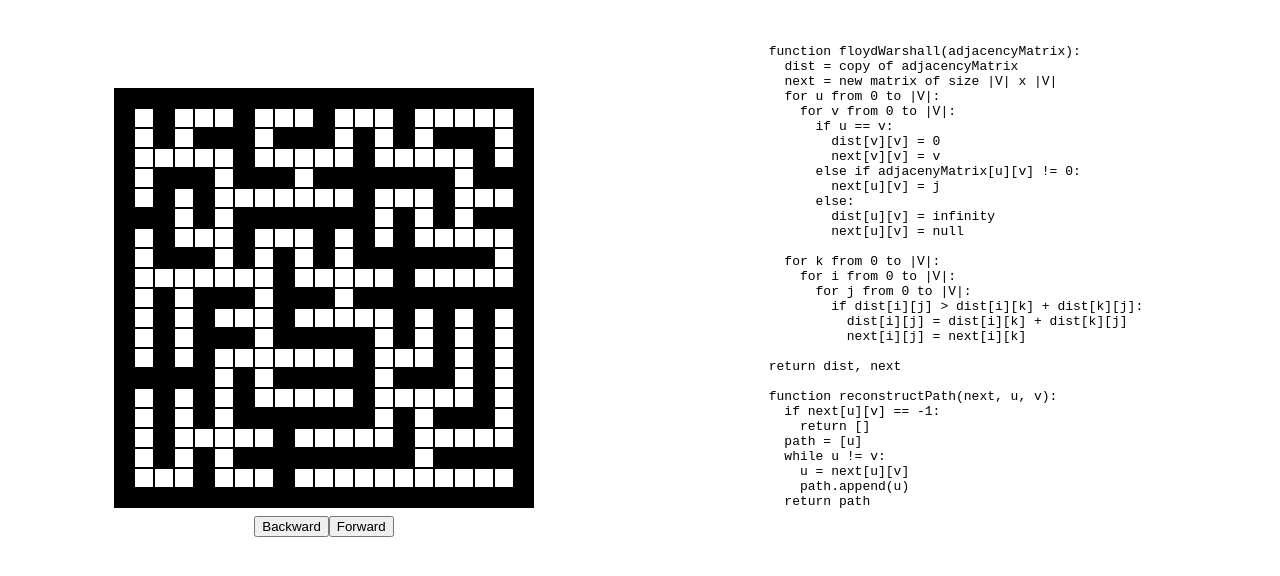
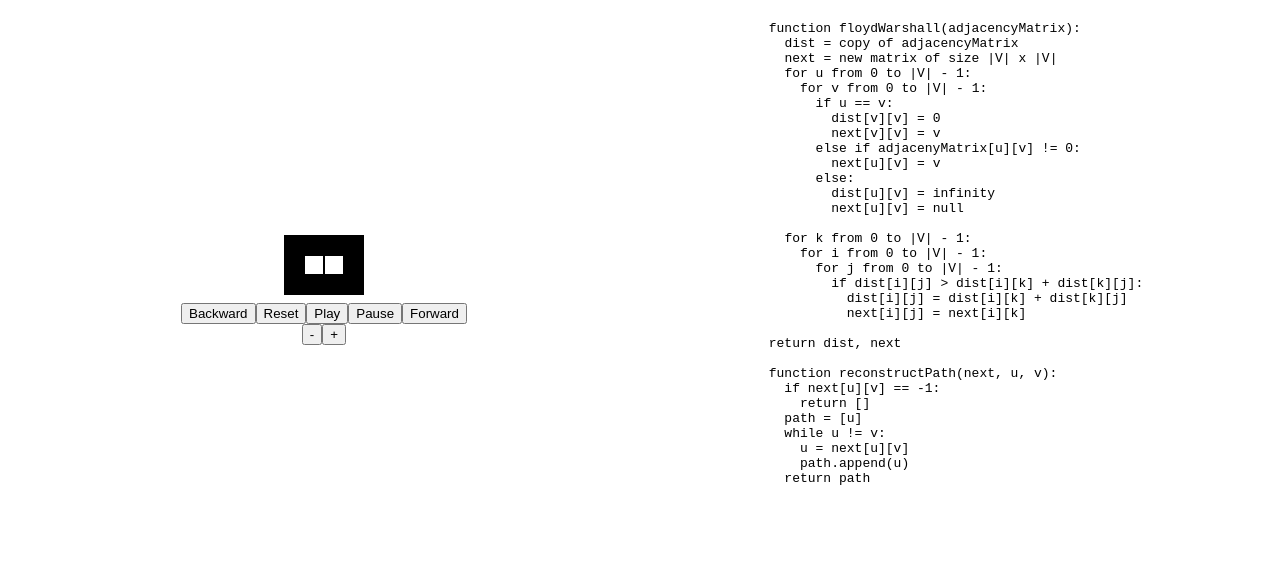
Before and after one commit to snowfrogdev/floyd-warshall, an Angular app: page / in a window 1280 px wide. Shown: the top 576 px of the page. Built offline with nearby package versions, Linux system fonts and the light colour scheme.

Commit message:
Add controls to play/pause speed up and speed down

```diff
--- a/src/app/app.component.css
+++ b/src/app/app.component.css
@@ -35,6 +35,9 @@
 }
 
 .controls {
+  display: flex;
+  flex-flow: column;
+  align-items: center;
   margin: 0.5rem;
 }
 
--- a/src/app/app.component.html
+++ b/src/app/app.component.html
@@ -26,29 +26,38 @@
     </div>
 
     <div class="controls">
-      <button (click)="stepBackward()">Backward</button>
-      <button (click)="stepForward()">Forward</button>
+      <div>
+        <button (click)="stepBackward()">Backward</button>
+        <button (click)="reset()">Reset</button>
+        <button (click)="play()">Play</button>
+        <button (click)="pause()">Pause</button>
+        <button (click)="stepForward()">Forward</button>
+      </div>
+      <div>
+        <button (click)="slowDown()">-</button>
+        <button (click)="speedUp()">+</button>
+      </div>
     </div>
   </div>
+  {{ currentLine }}
+  <div class="right-panel">
+    <pre><code><span>function floydWarshall(<span #adjacencyMatrixCodeElement [matTooltip]="adjacencyMatrix | json">adjacencyMatrix</span>):</span>
+  <span [appCodeLine]="2" [lineToHighlight]="currentLine"><span [matTooltip]="dist | json">dist</span> = copy of <span [matTooltip]="adjacencyMatrix | json">adjacencyMatrix</span></span>
+  <span [appCodeLine]="3" [lineToHighlight]="currentLine"><span [matTooltip]="next | json">next</span> = new matrix of size <span [matTooltip]="V | json">|V|</span> x <span [matTooltip]="V | json">|V|</span></span>
+  <span [appCodeLine]="4" [lineToHighlight]="currentLine">for <span [matTooltip]="u | json">u</span> from 0 to <span [matTooltip]="V | json">|V|</span> - 1:</span>
+    <span [appCodeLine]="5" [lineToHighlight]="currentLine">for <span [matTooltip]="v | json">v</span> from 0 to <span [matTooltip]="V | json">|V|</span> - 1:</span>
+      <span [appCodeLine]="6" [lineToHighlight]="currentLine">if <span [matTooltip]="u | json">u</span> == <span [matTooltip]="v | json">v</span>:</span>
+        <span [appCodeLine]="7" [lineToHighlight]="currentLine">dist[<span [matTooltip]="v | json">v</span>][<span [matTooltip]="v | json">v</span>] = 0</span>
+        <span [appCodeLine]="8" [lineToHighlight]="currentLine">next[<span [matTooltip]="v | json">v</span>][<span [matTooltip]="v | json">v</span>] = <span [matTooltip]="v | json">v</span></span>
+      <span [appCodeLine]="9" [lineToHighlight]="currentLine">else if adjacenyMatrix[<span [matTooltip]="u | json">u</span>][<span [matTooltip]="v | json">v</span>] != 0:</span>
+        <span [appCodeLine]="10" [lineToHighlight]="currentLine">next[<span [matTooltip]="u | json">u</span>][<span [matTooltip]="v | json">v</span>] = <span [matTooltip]="v | json">v</span></span>
+      else:
+        <span [appCodeLine]="12" [lineToHighlight]="currentLine">dist[<span [matTooltip]="u | json">u</span>][<span [matTooltip]="v | json">v</span>] = infinity</span>
+        <span [appCodeLine]="13" [lineToHighlight]="currentLine">next[<span [matTooltip]="u | json">u</span>][<span [matTooltip]="v | json">v</span>] = null</span>
 
-  <div class="right-panel">
-    <pre><code><span>function floydWarshall(<span #adjacencyMatrixCodeElement>adjacencyMatrix</span>):</span>
-  <span [appCodeLine]="2" [lineToHighlight]="currentLine">dist = copy of adjacencyMatrix</span>
-  <span [appCodeLine]="3" [lineToHighlight]="currentLine">next = new matrix of size |V| x |V|</span>
-  <span [appCodeLine]="4" [lineToHighlight]="currentLine">for u from 0 to |V|:</span>
-    for v from 0 to |V|:
-      if u == v:
-        dist[v][v] = 0
-        next[v][v] = v
-      else if adjacenyMatrix[u][v] != 0:
-        next[u][v] = j
-      else:
-        dist[u][v] = infinity
-        next[u][v] = null
-
-  for k from 0 to |V|:
-    for i from 0 to |V|:
-      for j from 0 to |V|:
+  <span [appCodeLine]="15" [lineToHighlight]="currentLine">for k from 0 to |V| - 1:</span>
+    for i from 0 to |V| - 1:
+      for j from 0 to |V| - 1:
         if dist[i][j] > dist[i][k] + dist[k][j]:
           dist[i][j] = dist[i][k] + dist[k][j]
           next[i][j] = next[i][k]
--- a/src/app/app.component.ts
+++ b/src/app/app.component.ts
@@ -1,6 +1,8 @@
 import { animate, AnimationBuilder, query, stagger, style, transition, trigger } from '@angular/animations';
-import { ChangeDetectionStrategy, Component, ElementRef, ViewChild } from '@angular/core';
-import { BehaviorSubject } from 'rxjs';
+import { ChangeDetectionStrategy, ChangeDetectorRef, Component, ElementRef, ViewChild, ViewChildren } from '@angular/core';
+import { MatTooltip } from '@angular/material/tooltip';
+import { animationFrameScheduler, asapScheduler, asyncScheduler, BehaviorSubject, interval, Subject, Subscription, takeUntil, takeWhile } from 'rxjs';
+import { FloydWarshall } from './floyd-warshall';
 
 @Component({
   selector: 'app-root',
@@ -34,12 +36,14 @@ import { BehaviorSubject } from 'rxjs';
   changeDetection: ChangeDetectionStrategy.OnPush,
 })
 export class AppComponent {
-  @ViewChild('tileMapElement')
-  tileMapElement!: ElementRef<HTMLElement>;
-  @ViewChild('adjacencyMatrixCodeElement')
-  adjacencyMatrixCodeElement!: ElementRef<HTMLElement>;
+  @ViewChild('tileMapElement') tileMapElement!: ElementRef<HTMLElement>;
+  @ViewChild('adjacencyMatrixCodeElement') adjacencyMatrixCodeElement!: ElementRef<HTMLElement>;
+  @ViewChildren(MatTooltip) tooltips!: MatTooltip[];
 
-  private adjacencyMatrix!: number[][];
+  private isPaused = true;
+  private speed = 200;
+
+  adjacencyMatrix!: number[][];
   tiles!: Tile[];
   numberOfCols = 0;
   numberOfRows = 0;
@@ -52,30 +56,32 @@ export class AppComponent {
     return this.state.floydWarshall?.currentLine;
   }
 
-  constructor(private animationBuilder: AnimationBuilder) {}
+  get dist(): number[][] | undefined {
+    return this.state.floydWarshall?.dist;
+  }
+
+  get next(): (number | null)[][] | undefined {
+    return this.state.floydWarshall?.next;
+  }
+
+  get V(): number | undefined {
+    return this.state.floydWarshall?.V;
+  }
+
+  get u(): number | undefined {
+    return this.state.floydWarshall?.u;
+  }
+
+  get v(): number | undefined {
+    return this.state.floydWarshall?.v;
+  }
+
+  constructor(private animationBuilder: AnimationBuilder, private cdr: ChangeDetectorRef) {}
 
   ngOnInit() {
-    const tileMap = `#####################
-# #   #   #   #     #
-# # ### ### # # ### #
-#     #     #     # #
-# ### ### ####### ###
-# # #       #   #   #
-### # ####### # # ###
-# #   #   # # #     #
-# ### # # # ####### #
-#       #     #     #
-# # ### ### #########
-# # #   #     # # # #
-# # ### ##### # # # #
-# # #       #   # # #
-##### # ##### ### # #
-# # # #     #     # #
-# # # ####### # ### #
-# #     #     #     #
-# # # ######### #####
-#   #   #           #
-#####################`;
+    const tileMap = `####
+#  #
+####`;
 
     const rows: string[] = tileMap.split(/\r?\n/);
     this.numberOfRows = rows.length;
@@ -132,26 +138,25 @@ export class AppComponent {
     return adjacencyMatrix;
   }
 
+  ngAfterViewInit() {
+    for (const tooltip of this.tooltips) {
+      tooltip.disabled = true;
+    }
+  }
+
   stepForward() {
     this.history.push(this.state.clone());
 
-    switch (this.state.step) {
-      case 0: {
-        this.state.floydWarshall = new FloydWarshall(this.adjacencyMatrix);
-        this.state.step++;
-        break;
-      }
-      case 1: {
-        this.state.floydWarshall!.stepForward();
-        this.state.step++;
-        break;
-      }
-      case 2: {
-        this.state.floydWarshall!.stepForward();
-        this.state.step++;
-        break;
-      }
+    if (this.state.debugging) {
+      this.state.floydWarshall!.stepForward();
+      return;
     }
+
+    this.state.floydWarshall = new FloydWarshall(this.adjacencyMatrix);
+    for (const tooltip of this.tooltips) {
+      tooltip.disabled = false;
+    }
+    this.state.debugging = true;
 
     /* if (this.stepThree) {
       this.stepThree = false;
@@ -240,6 +245,37 @@ export class AppComponent {
     } */
   }
 
+  reset() {
+    this.state = this.history[0];
+    this.history = [];
+  }
+
+  play() {
+    this.isPaused = false;
+
+    const asyncLoop = () => {
+      setTimeout(() => {
+        this.stepForward();
+        this.cdr.markForCheck();
+        if (this.isPaused) return;
+        asyncLoop();
+      }, this.speed);
+    };
+    asyncLoop();
+  }
+
+  pause() {
+    this.isPaused = true;
+  }
+
+  speedUp() {
+    this.speed = Math.min(0, this.speed - 20);
+  }
+
+  slowDown() {
+    this.speed += 10;
+  }
+
   getDistElementBackgroundColor(value: number): string {
     // If value is infinity, return red
     if (value === Infinity) {
@@ -280,62 +316,13 @@ function resample(matrix: number[][], factor: number): number[][] {
   return resampled;
 }
 
-class FloydWarshall {
-  private _currentLine: number = 2;
-  get currentLine() {
-    return this._currentLine;
-  }
-
-  private _dist: number[][] | undefined;
-  get dist(): number[][] | undefined {
-    return this._dist;
-  }
-
-  private _next: (number | null)[][] | undefined;
-  public get next(): (number | null)[][] | undefined {
-    return this._next;
-  }
-
-  constructor(readonly adjacencyMatrix: number[][]) {}
-
-  lines: Map<number, () => void> = new Map([
-    [
-      2,
-      () => {
-        this._dist = [...this.adjacencyMatrix];
-      },
-    ],
-    [
-      3,
-      () => {
-        this._next = Array.from({ length: this.adjacencyMatrix.length }, () =>
-          Array(this.adjacencyMatrix.length).fill(null)
-        );
-      },
-    ],
-  ]);
-
-  stepForward() {
-    this.lines.get(this._currentLine)!();
-    this._currentLine++;
-  }
-
-  clone(): FloydWarshall {
-    const floydWarshall = new FloydWarshall(this.adjacencyMatrix);
-    floydWarshall._currentLine = this._currentLine;
-    floydWarshall._dist = this._dist ? [...this._dist] : undefined;
-    floydWarshall._next = this._next ? [...this._next] : undefined;
-    return floydWarshall;
-  }
-}
-
 class State {
-  step = 0;
+  debugging = false;
   floydWarshall?: FloydWarshall;
 
   clone(): State {
     const state = new State();
-    state.step = this.step;
+    state.debugging = this.debugging;
     state.floydWarshall = this.floydWarshall?.clone();
     return state;
   }
--- a/src/app/app.module.ts
+++ b/src/app/app.module.ts
@@ -1,6 +1,7 @@
 import { NgModule } from '@angular/core';
 import { BrowserModule } from '@angular/platform-browser';
 import { BrowserAnimationsModule } from '@angular/platform-browser/animations';
+import { MatTooltipModule } from '@angular/material/tooltip';
 
 import { AppRoutingModule } from './app-routing.module';
 import { AppComponent } from './app.component';
@@ -8,7 +9,7 @@ import { CodeLineDirective } from './code-line.directive';
 
 @NgModule({
   declarations: [AppComponent, CodeLineDirective],
-  imports: [BrowserModule, BrowserAnimationsModule, AppRoutingModule],
+  imports: [BrowserModule, BrowserAnimationsModule, AppRoutingModule, MatTooltipModule],
   providers: [],
   bootstrap: [AppComponent],
 })
--- /dev/null
+++ b/src/app/floyd-warshall.ts
@@ -0,0 +1,153 @@
+export class FloydWarshall {
+  private _currentLine: number = 2;
+  get currentLine() {
+    return this._currentLine;
+  }
+
+  private _V = 0;
+  public get V(): number {
+    return this._V;
+  }
+  private _dist: number[][] | undefined;
+  get dist(): number[][] | undefined {
+    return this._dist;
+  }
+
+  private _next: (number | null)[][] | undefined;
+  public get next(): (number | null)[][] | undefined {
+    return this._next;
+  }
+
+  private _u: number | undefined;
+  public get u(): number | undefined {
+    return this._u;
+  }
+
+  private _v: number | undefined;
+  public get v(): number | undefined {
+    return this._v;
+  }
+
+  constructor(readonly adjacencyMatrix: number[][]) {
+    this._V = adjacencyMatrix.length;
+  }
+
+  lines: Map<number, () => void> = new Map([
+    [
+      2,
+      () => {
+        this._dist = [...this.adjacencyMatrix];
+        this._currentLine++;
+      },
+    ],
+    [
+      3,
+      () => {
+        this._next = Array.from({ length: this.adjacencyMatrix.length }, () =>
+          Array(this.adjacencyMatrix.length).fill(null)
+        );
+        this._currentLine++;
+      },
+    ],
+    [
+      4,
+      () => {
+        this._u = this._u === undefined ? 0 : this._u + 1;
+        if (this._u! >= this._V) {
+          this._u = undefined;
+          this._currentLine = 15;
+          return;
+        }
+        this._currentLine++;
+      },
+    ],
+    [
+      5,
+      () => {
+        this._v = this._v === undefined ? 0 : this._v + 1;
+        if (this._v! >= this._V) {
+          this._v = undefined;
+          this._currentLine = 4;
+          return;
+        }
+        this._currentLine++;
+      },
+    ],
+    [
+      6,
+      () => {
+        if (this._u === this._v) {
+          this._currentLine++;
+          return;
+        }
+        this._currentLine = 9;
+      },
+    ],
+    [
+      7,
+      () => {
+        this._dist![this._v!][this._v!] = 0;
+        this._currentLine++;
+      },
+    ],
+    [
+      8,
+      () => {
+        this._next![this._v!][this._v!] = this._v!;
+        this._currentLine = 5;
+      },
+    ],
+    [
+      9,
+      () => {
+        if (this.adjacencyMatrix[this._u!][this._v!] !== 0) {
+          this._currentLine++;
+          return;
+        }
+        this._currentLine = 12;
+      },
+    ],
+    [
+      10,
+      () => {
+        this._next![this._u!][this._v!] = this._v!;
+        this._currentLine = 5;
+      },
+    ],
+    [
+      12,
+      () => {
+        this._dist![this._u!][this._v!] = Infinity;
+        this._currentLine++;
+      },
+    ],
+    [
+      13,
+      () => {
+        this._next![this._u!][this._v!] = null;
+        this._currentLine = 5;
+      },
+    ],
+    [
+      15,
+      () => {
+
+      },
+    ],
+  ]);
+
+  stepForward() {
+    this.lines.get(this._currentLine)!();
+  }
+
+  clone(): FloydWarshall {
+    const floydWarshall = new FloydWarshall(this.adjacencyMatrix);
+    floydWarshall._currentLine = this._currentLine;
+    floydWarshall._V = this._V;
+    floydWarshall._dist = this._dist ? [...this._dist] : undefined;
+    floydWarshall._next = this._next ? [...this._next] : undefined;
+    floydWarshall._u = this._u;
+    floydWarshall._v = this._v;
+    return floydWarshall;
+  }
+}
```
Also changed, not shown: package.json (line endings or trailing spaces).
